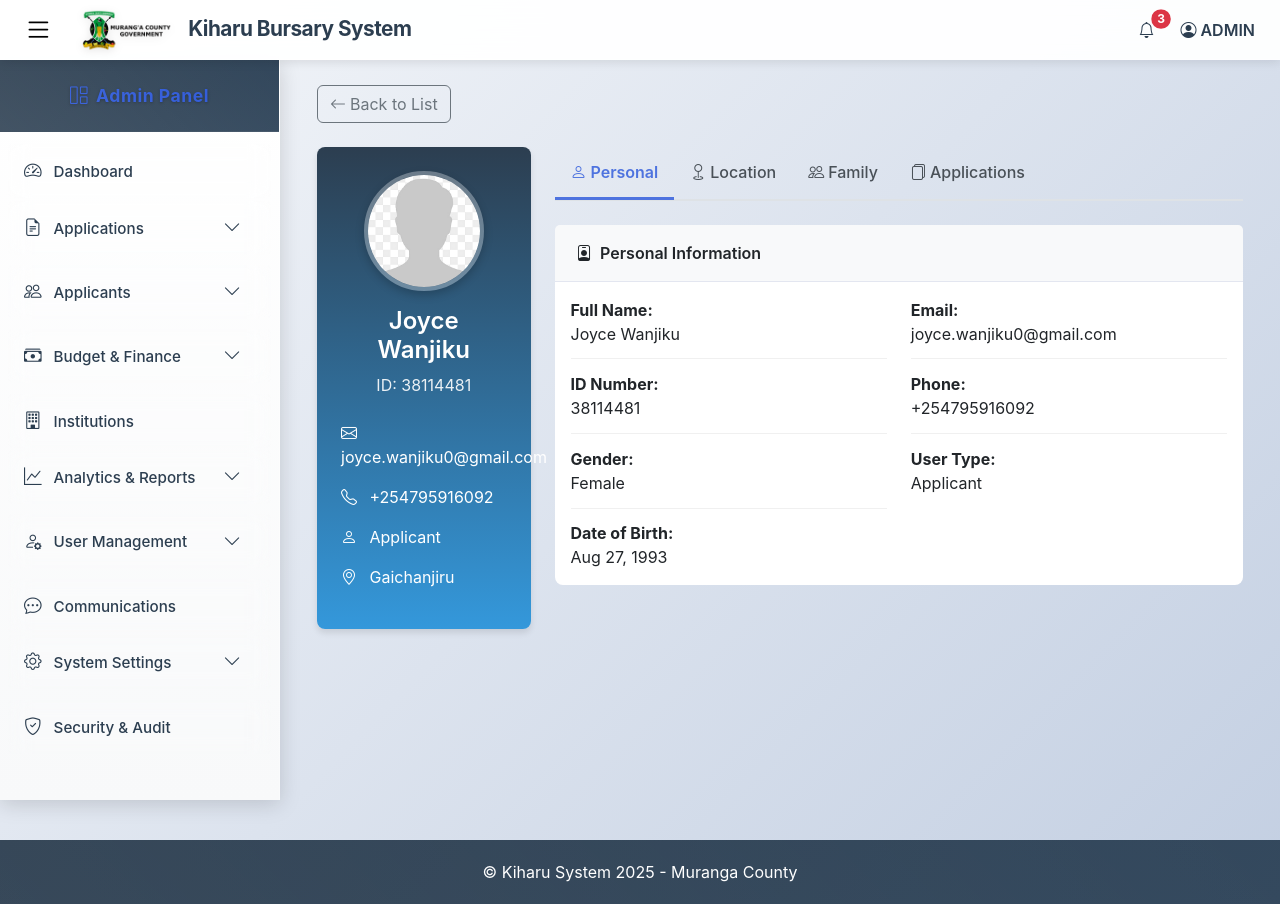
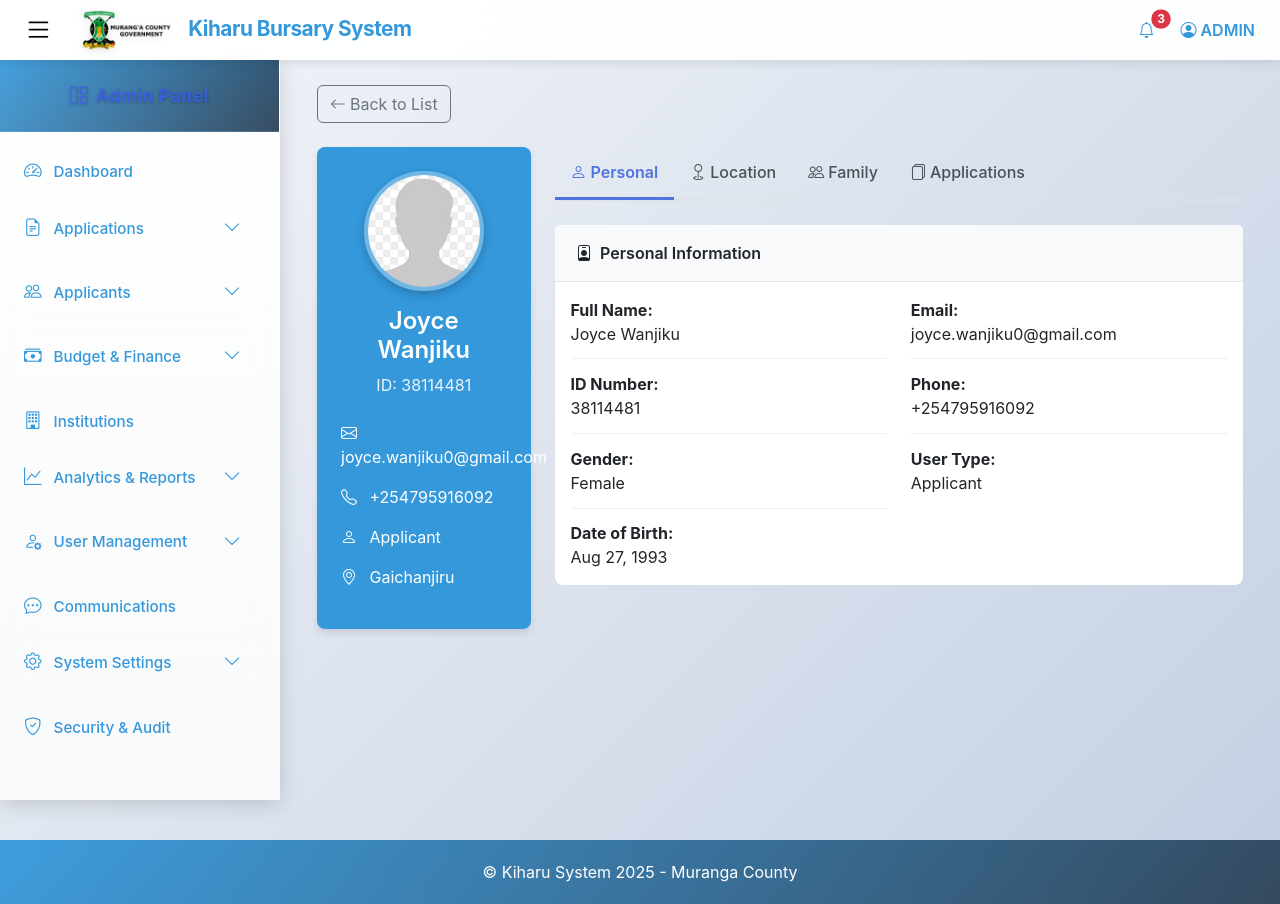
Before and after one commit to steve-ongera/kiharu-bursary-system, a Django app: page /applicants/1/ in a window 1280 px wide. Run offline with Django 5.2, Linux system fonts and the light colour scheme; a user stored in the database is signed in; data comes from the database, SQL or seed files in the repository; both versions use the stored data as it was after the commit.

Commit message:
added stylings

```diff
--- a/templates/admin_base.html
+++ b/templates/admin_base.html
@@ -15,11 +15,12 @@
 
     <!-- Custom CSS -->
     <style>
+
         :root {
             --sidebar-width: 280px;
             --sidebar-collapsed-width: 70px;
             --navbar-height: 60px;
-            --primary-color: #2c3e50;
+            --primary-color: #3498db;
             --secondary-color: #34495e;
             --accent-color: #3498db;
             --light-bg: #f8f9fa;
@@ -27,6 +28,10 @@
             --shadow-light: 0 2px 10px rgba(0,0,0,0.1);
             --shadow-medium: 0 4px 20px rgba(0,0,0,0.15);
             --sidebar-bg: linear-gradient(180deg, #ffffff 0%, #f8f9fa 100%);
+            --success-color: #27ae60;
+            --warning-color: #f39c12;
+            --danger-color: #e74c3c;
+            --info-color: #17a2b8;
         }
 
         * {
```
Also changed, not shown: db.sqlite3.
